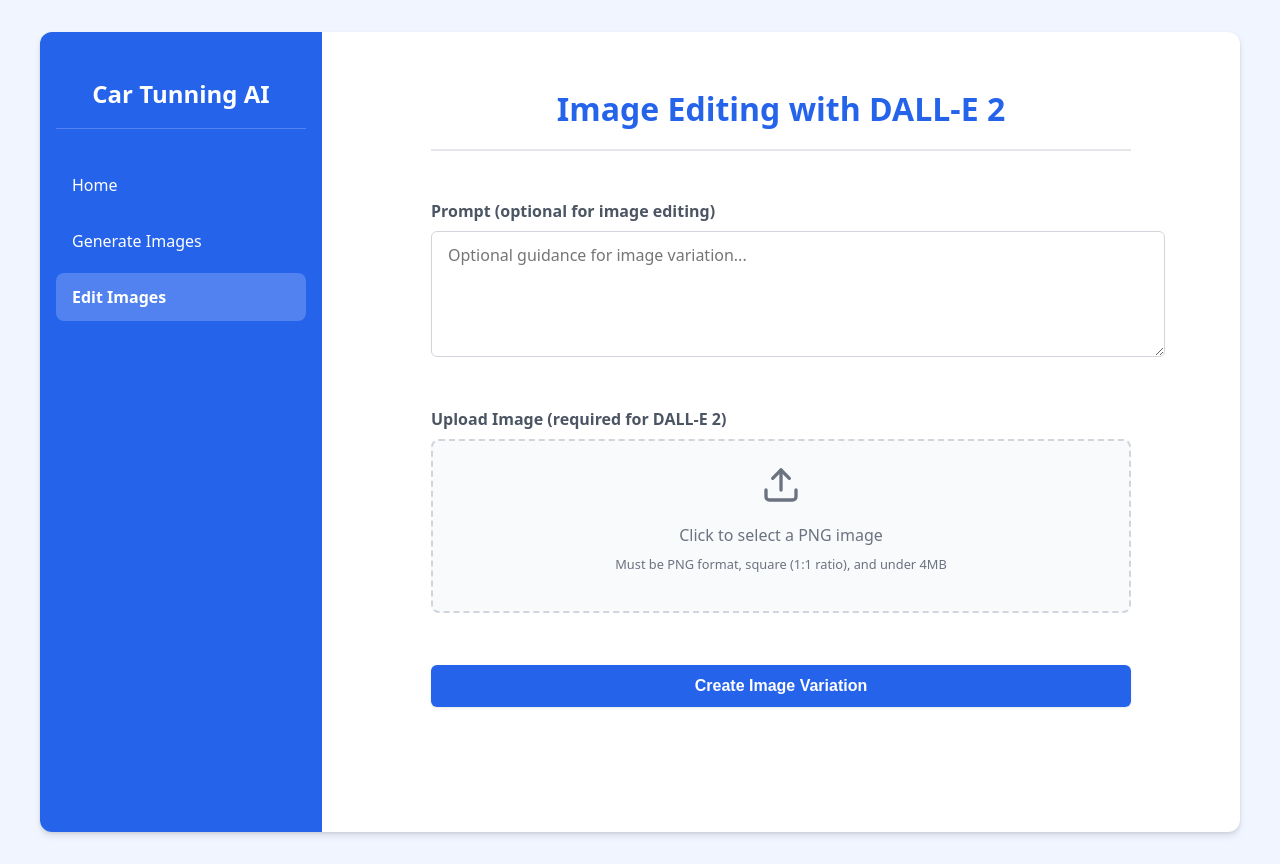
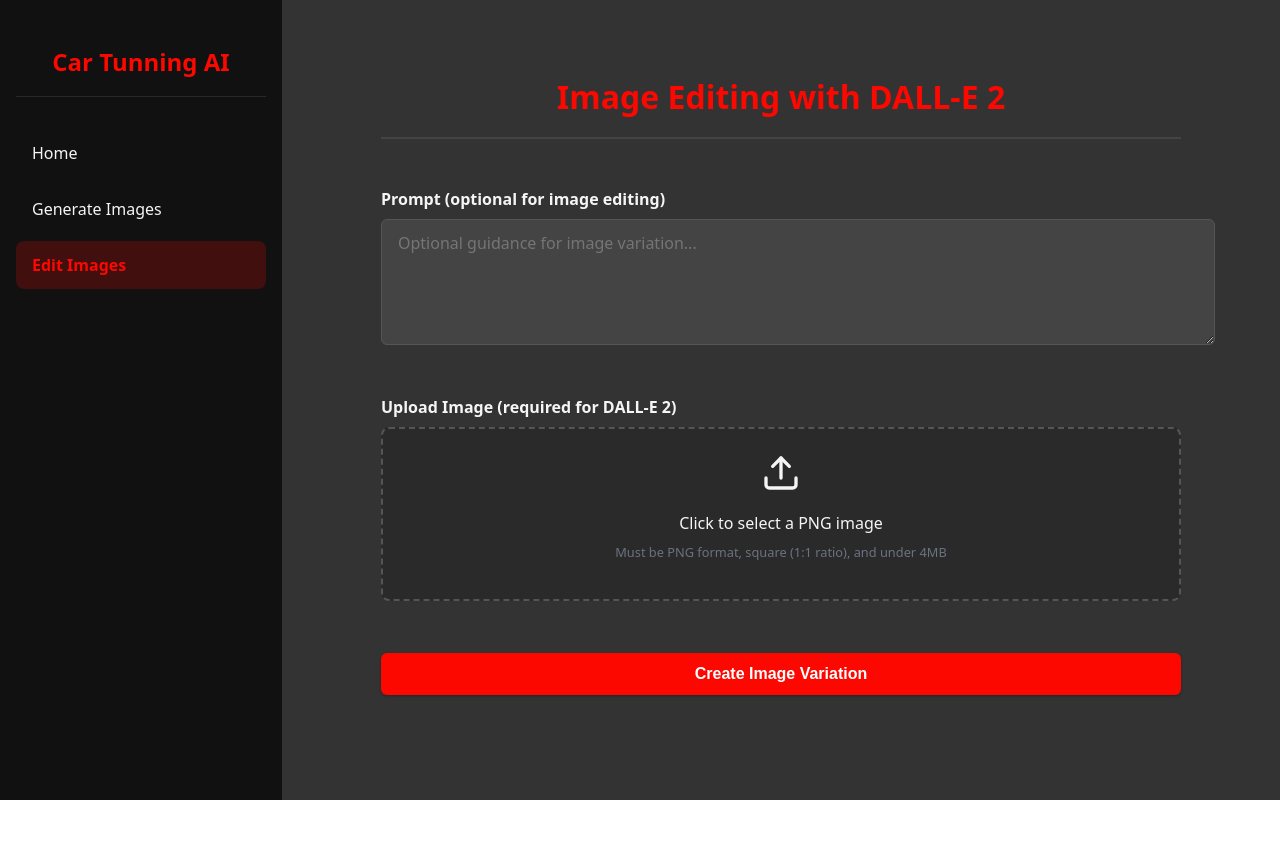
Before and after one commit to theodorbigu/another-universe-app, a React (Vite) app in the folder frontend/: page /edit in a window 1280 px wide. After the commit the page ends 800 px from the top, so only its background shows below. Built offline with nearby package versions, Linux system fonts and the light colour scheme.

Commit message:
change the style to a darker version with red accents

```diff
--- a/frontend/src/styles.js
+++ b/frontend/src/styles.js
@@ -1,30 +1,32 @@
 export const styles = {
   container: {
-    backgroundColor: "#f0f5ff", // Light blue background for better contrast
+    backgroundColor: "#222", // Dark background
     minHeight: "100vh",
-    padding: "32px 20px",
+    padding: "0", // Remove padding
     fontFamily:
       "system-ui, -apple-system, BlinkMacSystemFont, 'Segoe UI', Roboto, sans-serif",
-    color: "#333",
+    color: "#f5f5f5", // Lighter text for dark background
     lineHeight: 1.5,
   },
-  // New styles for layout with navbar
+  // Updated layout styles to take full screen
   appLayout: {
     display: "flex",
-    maxWidth: "1200px",
-    margin: "0 auto",
-    backgroundColor: "white",
-    borderRadius: "12px",
-    boxShadow: "0 4px 6px rgba(0, 0, 0, 0.1), 0 1px 3px rgba(0, 0, 0, 0.08)",
+    width: "100%",
+    height: "100vh",
+    backgroundColor: "#222",
     overflow: "hidden",
   },
   navbar: {
     width: "250px",
-    backgroundColor: "#2563eb",
-    color: "white",
+    backgroundColor: "#111", // Darker shade of black for navbar
+    color: "#fff",
     padding: "24px 16px",
     display: "flex",
     flexDirection: "column",
+    height: "100vh", // Make navbar full height
+    position: "sticky", // Keep navbar in place
+    top: 0,
+    left: 0,
   },
   navbarTitle: {
     fontSize: "1.5rem",
@@ -32,7 +34,8 @@ export const styles = {
     marginBottom: "32px",
     textAlign: "center",
     padding: "0 0 16px 0",
-    borderBottom: "1px solid rgba(255,255,255,0.2)",
+    borderBottom: "1px solid rgba(255,255,255,0.1)",
+    color: "#fc0800", // Red color for the title
   },
   navList: {
     display: "flex",
@@ -42,36 +45,39 @@ export const styles = {
   navItem: {
     padding: "12px 16px",
     borderRadius: "8px",
-    color: "white",
+    color: "#f5f5f5", // Light grey text
     textDecoration: "none",
     fontWeight: "500",
     transition: "all 0.2s ease",
     display: "block",
   },
   navItemActive: {
-    backgroundColor: "rgba(255,255,255,0.2)",
+    backgroundColor: "rgba(252, 8, 0, 0.2)", // Transparent red for active item
     fontWeight: "600",
+    color: "#fc0800", // Red text for active item
   },
   mainContent: {
     flex: 1,
     padding: "32px",
-    minHeight: "calc(100vh - 64px)",
+    height: "100vh",
     overflowY: "auto",
+    backgroundColor: "#333", // Dark grey for main content
   },
   // Styles for page content
   pageContainer: {
     display: "flex",
     flexDirection: "column",
     gap: "24px",
-    maxWidth: "700px",
+    maxWidth: "800px",
     margin: "0 auto",
+    padding: "20px 0",
   },
   mainHeading: {
     fontSize: "3rem",
     fontWeight: "700",
     textAlign: "center",
     marginBottom: "24px",
-    color: "#2563eb", // Blue shade for heading
+    color: "#fc0800", // Red for headings
     paddingBottom: "16px",
   },
   subHeading: {
@@ -79,8 +85,8 @@ export const styles = {
     fontWeight: "700",
     textAlign: "center",
     marginBottom: "24px",
-    color: "#2563eb", // Blue shade for heading
-    borderBottom: "2px solid #e5e7eb",
+    color: "#fc0800", // Red for headings
+    borderBottom: "2px solid #444", // Darker border
     paddingBottom: "16px",
   },
   vstack: {
@@ -89,26 +95,27 @@ export const styles = {
     gap: "24px",
     maxWidth: "700px",
     margin: "0 auto",
-    backgroundColor: "white",
+    backgroundColor: "#222", // Dark background
     padding: "32px",
     borderRadius: "12px",
-    boxShadow: "0 4px 6px rgba(0, 0, 0, 0.1), 0 1px 3px rgba(0, 0, 0, 0.08)",
+    boxShadow: "0 4px 6px rgba(0, 0, 0, 0.3)", // Darker shadow
   },
   heading: {
     fontSize: "2rem",
     fontWeight: "700",
     textAlign: "center",
     marginBottom: "24px",
-    color: "#2563eb", // Blue shade for heading
-    borderBottom: "2px solid #e5e7eb",
+    color: "#fc0800", // Red for headings
+    borderBottom: "2px solid #444", // Darker border
     paddingBottom: "16px",
   },
   input: {
     padding: "12px 16px",
     fontSize: "1rem",
-    border: "1px solid #d1d5db",
+    border: "1px solid #555",
     borderRadius: "6px",
-    backgroundColor: "white",
+    backgroundColor: "#444", // Dark input background
+    color: "#f5f5f5", // Light text
     width: "100%",
     transition: "border-color 0.2s ease",
   },
@@ -125,14 +132,14 @@ export const styles = {
     justifyContent: "center",
   },
   buttonPrimary: {
-    backgroundColor: "#2563eb", // Blue
+    backgroundColor: "#fc0800", // Red button
     color: "white",
-    boxShadow: "0 1px 3px rgba(0, 0, 0, 0.1)",
+    boxShadow: "0 1px 3px rgba(0, 0, 0, 0.3)",
   },
   buttonOutline: {
-    border: "1px solid #2563eb",
-    color: "#2563eb",
-    backgroundColor: "white",
+    border: "1px solid #fc0800", // Red border
+    color: "#fc0800", // Red text
+    backgroundColor: "transparent",
   },
   buttonDisabled: {
     opacity: 0.6,
@@ -145,45 +152,47 @@ export const styles = {
     display: "block",
     marginBottom: "8px",
     fontWeight: "600",
-    color: "#4b5563",
+    color: "#f5f5f5", // Light text
   },
   textarea: {
     width: "100%",
     padding: "12px 16px",
     fontSize: "1rem",
-    border: "1px solid #d1d5db",
+    border: "1px solid #555",
     borderRadius: "6px",
     minHeight: "100px",
     resize: "vertical",
     fontFamily: "inherit",
+    backgroundColor: "#444", // Dark textarea background
+    color: "#f5f5f5", // Light text
   },
   fileUpload: {
-    border: "2px dashed #d1d5db",
+    border: "2px dashed #555",
     borderRadius: "8px",
     padding: "24px",
     textAlign: "center",
-    color: "#6b7280",
+    color: "#f5f5f5", // Light text
     cursor: "pointer",
     transition: "all 0.2s ease",
-    backgroundColor: "#f9fafb",
+    backgroundColor: "#2a2a2a", // Dark upload area
   },
   fileUploadHover: {
-    borderColor: "#93c5fd",
-    backgroundColor: "#f0f7ff",
-    color: "#2563eb",
+    borderColor: "#fc0800", // Red border on hover
+    backgroundColor: "rgba(252, 8, 0, 0.1)", // Transparent red
+    color: "#fc0800", // Red text
   },
   previewArea: {
-    border: "1px solid #e5e7eb",
+    border: "1px solid #555",
     borderRadius: "8px",
     padding: "16px",
-    backgroundColor: "white",
+    backgroundColor: "#2a2a2a", // Dark preview area
     marginTop: "16px",
   },
   previewTitle: {
     fontSize: "1.1rem",
     fontWeight: "600",
     marginBottom: "12px",
-    color: "#374151",
+    color: "#f5f5f5", // Light text
   },
   previewWrap: {
     display: "flex",
@@ -192,7 +201,7 @@ export const styles = {
   },
   previewItem: {
     position: "relative",
-    boxShadow: "0 1px 3px rgba(0, 0, 0, 0.1)",
+    boxShadow: "0 1px 3px rgba(0, 0, 0, 0.3)",
     borderRadius: "8px",
     overflow: "hidden",
   },
@@ -201,13 +210,13 @@ export const styles = {
     height: "120px",
     objectFit: "cover",
     borderRadius: "6px",
-    border: "1px solid #e5e7eb",
+    border: "1px solid #444", // Darker border
   },
   removeButton: {
     position: "absolute",
     top: "-8px",
     right: "-8px",
-    background: "#ef4444",
+    background: "#fc0800", // Red remove button
     color: "white",
     border: "none",
     borderRadius: "50%",
@@ -217,29 +226,30 @@ export const styles = {
     lineHeight: "24px",
     textAlign: "center",
     cursor: "pointer",
-    boxShadow: "0 1px 3px rgba(0, 0, 0, 0.2)",
+    boxShadow: "0 1px 3px rgba(0, 0, 0, 0.3)",
     zIndex: 10,
   },
   resultArea: {
     marginTop: "24px",
-    border: "1px solid #e5e7eb",
+    border: "1px solid #555",
     borderRadius: "8px",
     overflow: "hidden",
-    boxShadow: "0 4px 6px rgba(0, 0, 0, 0.1)",
+    boxShadow: "0 4px 6px rgba(0, 0, 0, 0.3)",
+    backgroundColor: "#2a2a2a", // Dark result area
   },
   resultTitle: {
-    backgroundColor: "#f9fafb",
+    backgroundColor: "#222", // Darker title background
     padding: "12px 16px",
     fontWeight: "600",
-    borderBottom: "1px solid #e5e7eb",
-    color: "#374151",
+    borderBottom: "1px solid #555",
+    color: "#f5f5f5", // Light text
   },
   resultImage: {
     display: "block",
     width: "100%",
     maxHeight: "500px",
     objectFit: "contain",
-    background: "#f0f0f0",
+    background: "#333", // Dark image background
     padding: "12px",
   },
   radioContainer: {
@@ -248,9 +258,9 @@ export const styles = {
     gap: "12px",
     marginBottom: "20px",
     padding: "16px",
-    border: "1px solid #e5e7eb",
+    border: "1px solid #555",
     borderRadius: "8px",
-    backgroundColor: "#f9fafb",
+    backgroundColor: "#2a2a2a", // Dark radio container
   },
   radioOption: {
     padding: "16px",
@@ -261,12 +271,12 @@ export const styles = {
     alignItems: "flex-start",
   },
   radioOptionSelected: {
-    backgroundColor: "#2563eb",
+    backgroundColor: "#fc0800", // Red selected radio
     color: "white",
   },
   radioOptionUnselected: {
-    backgroundColor: "white",
-    border: "1px solid #d1d5db",
+    backgroundColor: "#333", // Dark unselected radio
+    border: "1px solid #555",
   },
   radioLabel: {
     fontWeight: "600",
@@ -285,15 +295,15 @@ export const styles = {
     justifyContent: "center",
     padding: "24px",
     gap: "16px",
-    color: "#4b5563",
+    color: "#f5f5f5", // Light text
     textAlign: "center",
   },
   loadingSpinner: {
     width: "40px",
     height: "40px",
-    border: "4px solid rgba(37, 99, 235, 0.3)",
+    border: "4px solid rgba(252, 8, 0, 0.2)", // Transparent red
     borderRadius: "50%",
-    borderTop: "4px solid #2563eb",
+    borderTop: "4px solid #fc0800", // Red spinner
     animation: "spin 1s linear infinite",
   },
   "@keyframes spin": {
@@ -301,8 +311,8 @@ export const styles = {
     "100%": { transform: "rotate(360deg)" },
   },
   errorMessage: {
-    color: "#dc2626",
-    backgroundColor: "#fee2e2",
+    color: "#fc0800", // Red error text
+    backgroundColor: "rgba(252, 8, 0, 0.1)", // Transparent red background
     padding: "12px 16px",
     borderRadius: "6px",
     marginBottom: "16px",
@@ -310,8 +320,8 @@ export const styles = {
     fontWeight: "500",
   },
   successMessage: {
-    color: "#059669",
-    backgroundColor: "#d1fae5",
+    color: "#10B981", // Keep success green
+    backgroundColor: "rgba(16, 185, 129, 0.1)", // Transparent green
     padding: "12px 16px",
     borderRadius: "6px",
     marginBottom: "16px",
```
